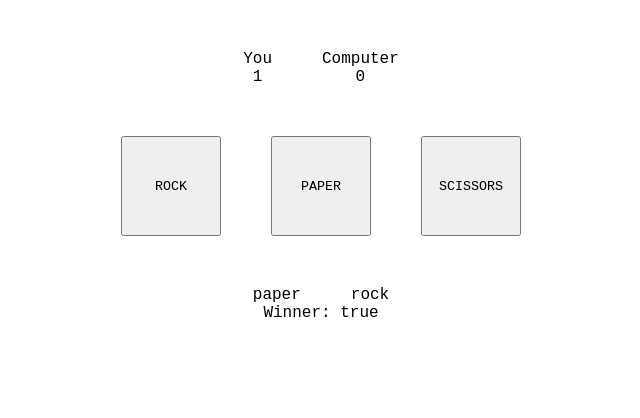
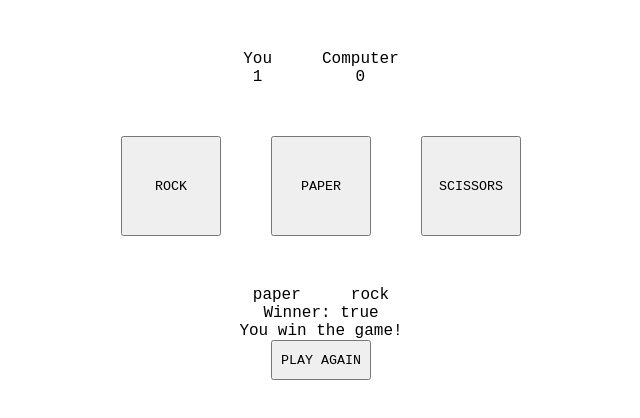
Before and after one commit to jennyrhee/rock-paper-scissors, a plain HTML site: page index.html in a window 1280 px wide. Both pictures are taken after a click on the button "PAPER". Shown: the whole page, without its empty margins (319-959 px from the left). Drawn offline with Linux system fonts and the light colour scheme.

Commit message:
Add play again button
* Disable rock, paper, scissors buttons when play again button appears

```diff
--- a/assets/css/style.css
+++ b/assets/css/style.css
@@ -27,6 +27,15 @@ button {
   height: 100px;
 }
 
+.play-again-btn {
+  max-width: 130px;
+  max-height: 40px;
+}
+
+.disabled {
+  pointer-events: none;
+}
+
 .choice-container {
   display: flex;
   align-items: center;
--- a/rps.js
+++ b/rps.js
@@ -38,9 +38,9 @@ function updateScores(playerScore, computerScore) {
 }
 
 function determineWinner() {
-  if (playerScore === 5) {
+  if (playerScore === 1) {
     showResults('You win the game!');
-  } else if (computerScore === 5) {
+  } else if (computerScore === 1) {
     showResults('You lose the game!');
   }
 }
@@ -58,6 +58,20 @@ function reset() {
   clearResults();
 }
 
+function showPlayAgain() {
+  const container = document.querySelector('.results-container');
+  const btn = document.createElement('button');
+  btn.classList.add('play-again-btn');
+  btn.textContent = 'PLAY AGAIN';
+  btn.addEventListener('click', reset);
+  container.appendChild(btn);
+}
+
+function disableRpsButtons() {
+  const container = document.querySelector('.button-container');
+  container.classList.add('disabled');
+}
+
 function playRound(e) {
   clearResults();
 
@@ -67,9 +81,10 @@ function playRound(e) {
   determineRound(playerChoice, computerChoice);
   updateScores(playerScore, computerScore);
 
-  if (playerScore === 5 || computerScore === 5) {
+  if (playerScore === 1 || computerScore === 1) {
     determineWinner();
-    reset();
+    showPlayAgain();
+    disableRpsButtons();
   }
 }
 
```
